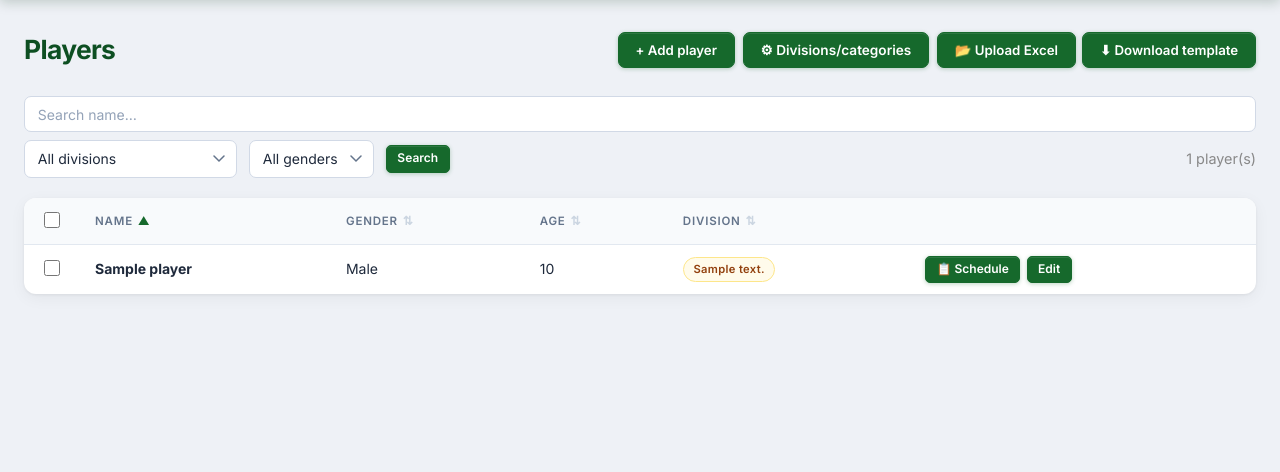
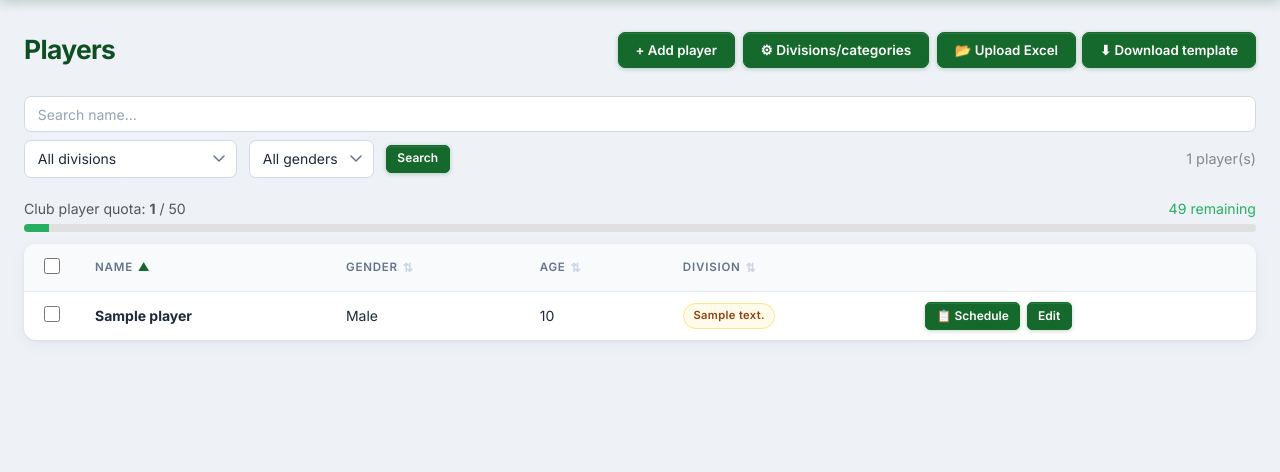
Before and after one commit to MFuglsang/badminton_tournament_planner, a Django app: page /players/ in a window 1280 px wide. Shown: the part 58-530 px from the top of the page. Run offline with Django 5.2, Linux system fonts and the light colour scheme; a user stored in the database is signed in; tables that the repository leaves empty hold one stand-in row (values such as "Sample post").

Commit message:
Club tiers (#28)

```diff
--- a/docker-compose.yml
+++ b/docker-compose.yml
@@ -31,6 +31,10 @@ services:
       DEBUG: "False"
       POSTGRES_HOST: db
       POSTGRES_PORT: "5432"
+      # Club tier player limits — clubs needing more than large should contact us for a custom plan
+      CLUB_TIER_LIMIT_SMALL: "30"
+      CLUB_TIER_LIMIT_MEDIUM: "80"
+      CLUB_TIER_LIMIT_LARGE: "150"
     volumes:
       - media_data:/app/media
       - static_data:/app/staticfiles
--- a/players/templates/players/player_list.html
+++ b/players/templates/players/player_list.html
@@ -55,6 +55,28 @@
     </form>
     <span style="color:#888; font-size:0.9rem; margin-left:auto;">{{ players|length }} {% trans "player(s)" %}</span>
 </div>
+
+{# ── Tier-kvote ─── #}
+{% if player_limit %}
+{% with pct=player_total|stringformat:"s" %}
+<div style="margin-bottom:0.75rem;">
+    <div style="display:flex; justify-content:space-between; align-items:baseline; font-size:0.88rem; color:#555; margin-bottom:0.25rem;">
+        <span>{% trans "Club player quota" %}: <strong>{{ player_total }}</strong> / {{ player_limit }}</span>
+        {% if player_remaining == 0 %}
+        <span style="color:#c0392b; font-weight:600;">{% trans "Limit reached" %}</span>
+        {% else %}
+        <span style="color:#27ae60;">{{ player_remaining }} {% trans "remaining" %}</span>
+        {% endif %}
+    </div>
+    <div style="background:#e0e0e0; border-radius:4px; height:8px; overflow:hidden;">
+        <div style="background:{% if player_remaining == 0 %}#c0392b{% elif player_total|add:0 >= player_limit|add:0|add:-10 %}#e67e22{% else %}#27ae60{% endif %};
+                    height:100%;
+                    width:{% widthratio player_total player_limit 100 %}%;
+                    transition:width 0.3s;"></div>
+    </div>
+</div>
+{% endwith %}
+{% endif %}
 
 {# ── Sorteringshjælper #}
 {% with base_url="?division="|add:selected_division|add:"&gender="|add:selected_gender|add:"&search="|add:search %}
--- a/players/views.py
+++ b/players/views.py
@@ -56,6 +56,14 @@ def player_list(request):
         DivisionCategory.objects.filter(owner=request.user).values_list('name', flat=True)
     ]
 
+    # ── Tier quota ───────────────────────────────────────────────────────────
+    player_total = Player.objects.filter(owner=request.user).count()
+    try:
+        player_limit = request.user.profile.player_limit()
+    except Exception:
+        player_limit = None
+    player_remaining = None if player_limit is None else max(0, player_limit - player_total)
+
     return render(request, 'players/player_list.html', {
         'players': players,
         'division_choices': division_choices,
@@ -65,6 +73,9 @@ def player_list(request):
         'search': search,
         'sort': sort,
         'dir': direction,
+        'player_total': player_total,
+        'player_limit': player_limit,
+        'player_remaining': player_remaining,
         'col_defs': [
             ('name',     _("Name")),
             ('gender',   _("Gender")),
@@ -183,6 +194,19 @@ def player_upload(request):
     created = 0
     no_division = 0
     skipped = 0
+    limit_blocked = 0
+
+    # Determine how many more players this club is allowed to create
+    try:
+        _profile = request.user.profile
+        _tier_limit = _profile.player_limit()
+    except Exception:
+        _tier_limit = None
+    if _tier_limit is not None:
+        _current_count = Player.objects.filter(owner=request.user).count()
+        limit_remaining = max(0, _tier_limit - _current_count)
+    else:
+        limit_remaining = None
 
     for row in rows:
         vals = {headers[i]: (cell.value if cell.value is not None else '') for i, cell in enumerate(row) if i < len(headers)}
@@ -214,6 +238,12 @@ def player_upload(request):
             if raw_division:
                 no_division += 1
 
+        if limit_remaining is not None:
+            if limit_remaining <= 0:
+                limit_blocked += 1
+                continue
+            limit_remaining -= 1
+
         Player.objects.create(
             name=name,
             age=age,
@@ -230,6 +260,11 @@ def player_upload(request):
         parts.append(_("%(n)s player(s) added.") % {'n': created})
     if no_division:
         parts.append(_("%(n)s player(s) had an unrecognised division and were added without one.") % {'n': no_division})
+    if limit_blocked:
+        parts.append(
+            _("%(n)s player(s) were not added — the club has reached its player limit. Need more? Contact us for a custom plan.")
+            % {'n': limit_blocked}
+        )
     if row_errors:
         parts.append(
             _("%(count)s row(s) had errors and were skipped: %(details)s")
@@ -253,8 +288,32 @@ def player_upload(request):
 
     return redirect('player_list')
 
+def _player_limit_reached(user):
+    """Return (limit, current_count) if the user has hit their tier limit, else None."""
+    try:
+        profile = user.profile
+    except Exception:
+        return None
+    limit = profile.player_limit()
+    if limit is None:
+        return None
+    current = Player.objects.filter(owner=user).count()
+    if current >= limit:
+        return limit, current
+    return None
+
+
 @login_required
 def player_add(request):
+    blocked = _player_limit_reached(request.user)
+    if blocked:
+        limit, current = blocked
+        messages.error(
+            request,
+            _("Your club has reached its player limit of %(limit)s players. Need more? Contact us for a custom plan.")
+            % {'limit': limit},
+        )
+        return redirect('player_list')
     if request.method == 'POST':
         form = PlayerForm(request.POST, owner=request.user)
         if form.is_valid():
--- a/tournaments/admin.py
+++ b/tournaments/admin.py
@@ -5,8 +5,8 @@ from .models import Tournament, Division, Match, UserProfile
 class UserProfileAdmin(admin.ModelAdmin):
     """Configure admin list behavior for user profiles."""
 
-    list_display = ('user', 'language')
-    list_editable = ('language',)
+    list_display = ('user', 'language', 'tier')
+    list_editable = ('language', 'tier')
 
 @admin.register(Tournament)
 class TournamentAdmin(admin.ModelAdmin):
--- a/tournaments/models.py
+++ b/tournaments/models.py
@@ -5,11 +5,19 @@ from django.utils.translation import gettext_lazy as _
 
 
 class UserProfile(models.Model):
-    """Store per-club preferences such as default language."""
+    """Store per-club preferences such as default language and tier."""
     LANGUAGE_CHOICES = [
         ('da', 'Dansk'),
         ('en', 'English'),
     ]
+
+    TIER_CHOICES = [
+        ('small', _("Small")),
+        ('medium', _("Medium")),
+        ('large', _("Large")),
+        ('unlimited', _("Unlimited")),
+    ]
+
     user = models.OneToOneField(
         settings.AUTH_USER_MODEL,
         on_delete=models.CASCADE,
@@ -22,6 +30,22 @@ class UserProfile(models.Model):
         default='da',
         verbose_name=_("Default language"),
     )
+    tier = models.CharField(
+        max_length=10,
+        choices=TIER_CHOICES,
+        default='small',
+        verbose_name=_("Club tier"),
+        help_text=_("Determines how many players the club may register."),
+    )
+
+    def player_limit(self):
+        """Return the maximum number of players allowed for this tier, or None if unlimited.
+
+        Reads limits from settings.CLUB_TIER_LIMITS. A value of 0 means unlimited.
+        """
+        from django.conf import settings
+        limit = settings.CLUB_TIER_LIMITS.get(self.tier, 0)
+        return limit if limit > 0 else None
 
     def __str__(self):
         """Return a readable profile label.
```
Also changed, not shown: players/management/commands/ensure_superuser.py (+15 -3 lines), tournament_planner/settings.py (+11 -0 lines), tournaments/signals.py (+13 -1 lines), locale/da/LC_MESSAGES/django.po, tournaments/migrations/0022_userprofile_tier.py (added).
